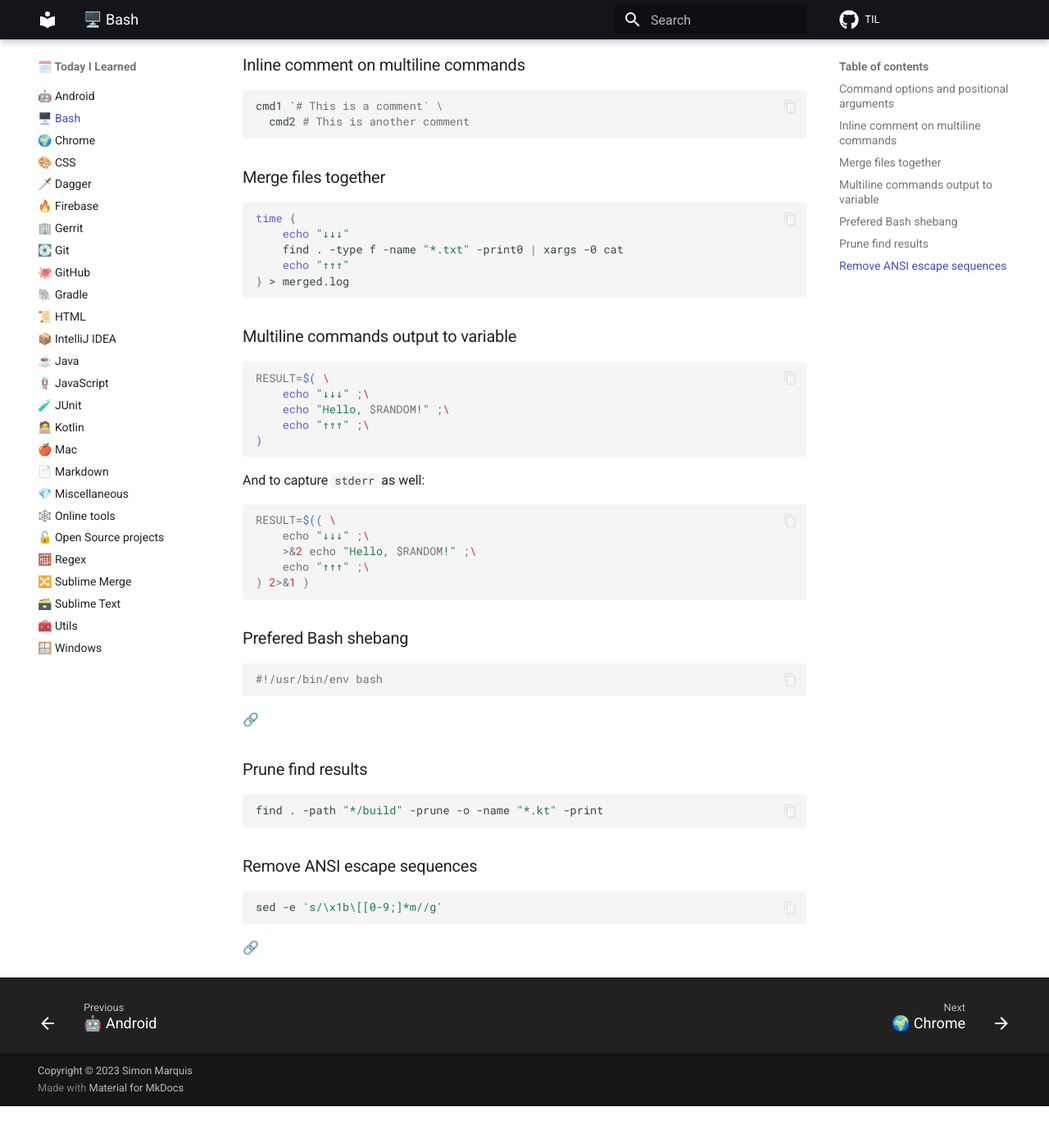
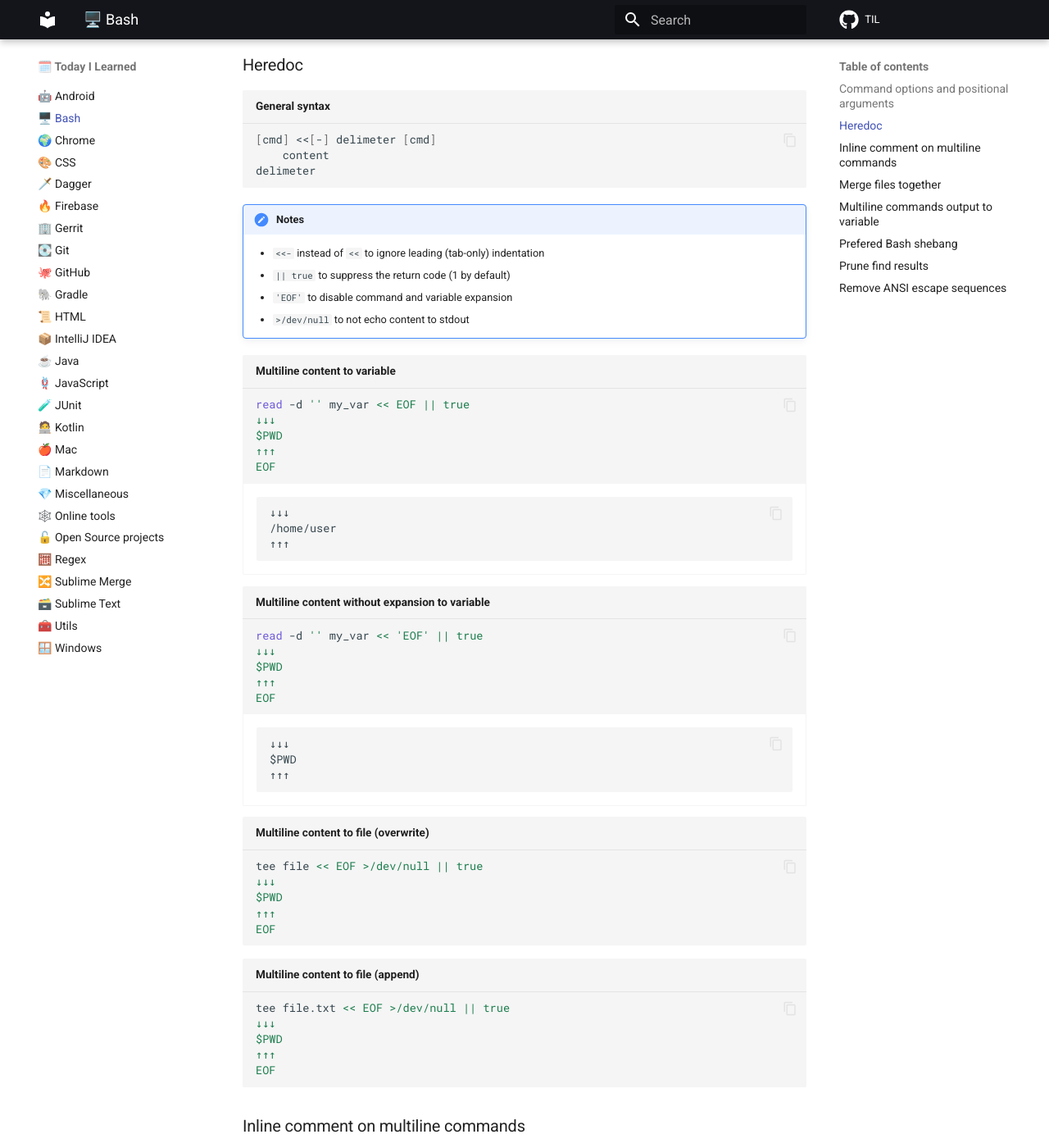
Before and after one commit to SimonMarquis/TIL, an MkDocs documentation site: the page built from docs/bash.md, in a window 1280 px wide and 1400 px high, scrolled down 465 px. Shown: the whole window at 82% size. Built offline with MkDocs 1.6.1 and Material for MkDocs 9.7.7, drawn with Linux system fonts in a browser that asks for light colours; comment, search, counter and statistics services are not loaded; before the commit the page ends 1814 px from its top, so only the background shows below that.

Commit message:
[Bash] Heredoc

````diff
--- a/docs/bash.md
+++ b/docs/bash.md
@@ -14,6 +14,66 @@ grep -- -v file
 ```
 
 [🔗](https://unix.stackexchange.com/a/11382)
+
+### Heredoc
+
+```bash title="General syntax"
+[cmd] <<[-] delimeter [cmd]
+    content
+delimeter
+```
+
+!!! note "Notes"
+    - `<<-` instead of `<<` to ignore leading (tab-only) indentation
+    - `|| true` to suppress the return code (1 by default)
+    - `'EOF'` to disable command and variable expansion
+    - `>/dev/null` to not echo content to stdout
+
+```bash title="Multiline content to variable"
+read -d '' my_var << EOF || true
+↓↓↓
+$PWD
+↑↑↑
+EOF
+```
+<div class="result" markdown>
+```
+↓↓↓
+/home/user
+↑↑↑
+```
+</div>
+
+```bash title="Multiline content without expansion to variable"
+read -d '' my_var << 'EOF' || true
+↓↓↓
+$PWD
+↑↑↑
+EOF
+```
+<div class="result" markdown>
+```
+↓↓↓
+$PWD
+↑↑↑
+```
+</div>
+
+```bash title="Multiline content to file (overwrite)"
+tee file << EOF >/dev/null || true
+↓↓↓
+$PWD
+↑↑↑
+EOF
+```
+
+```bash title="Multiline content to file (append)"
+tee file.txt << EOF >/dev/null || true
+↓↓↓
+$PWD
+↑↑↑
+EOF
+```
 
 ### Inline comment on multiline commands
 
````
